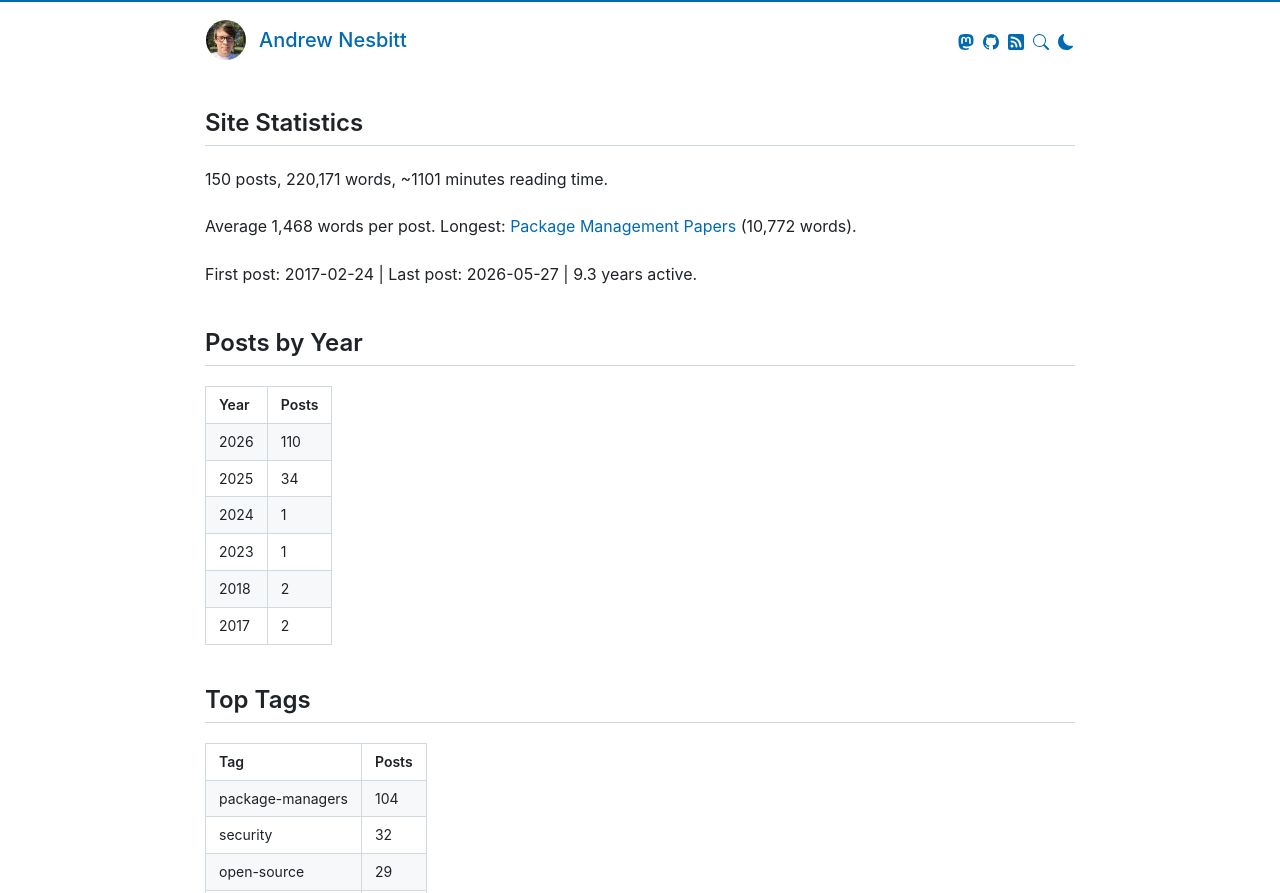
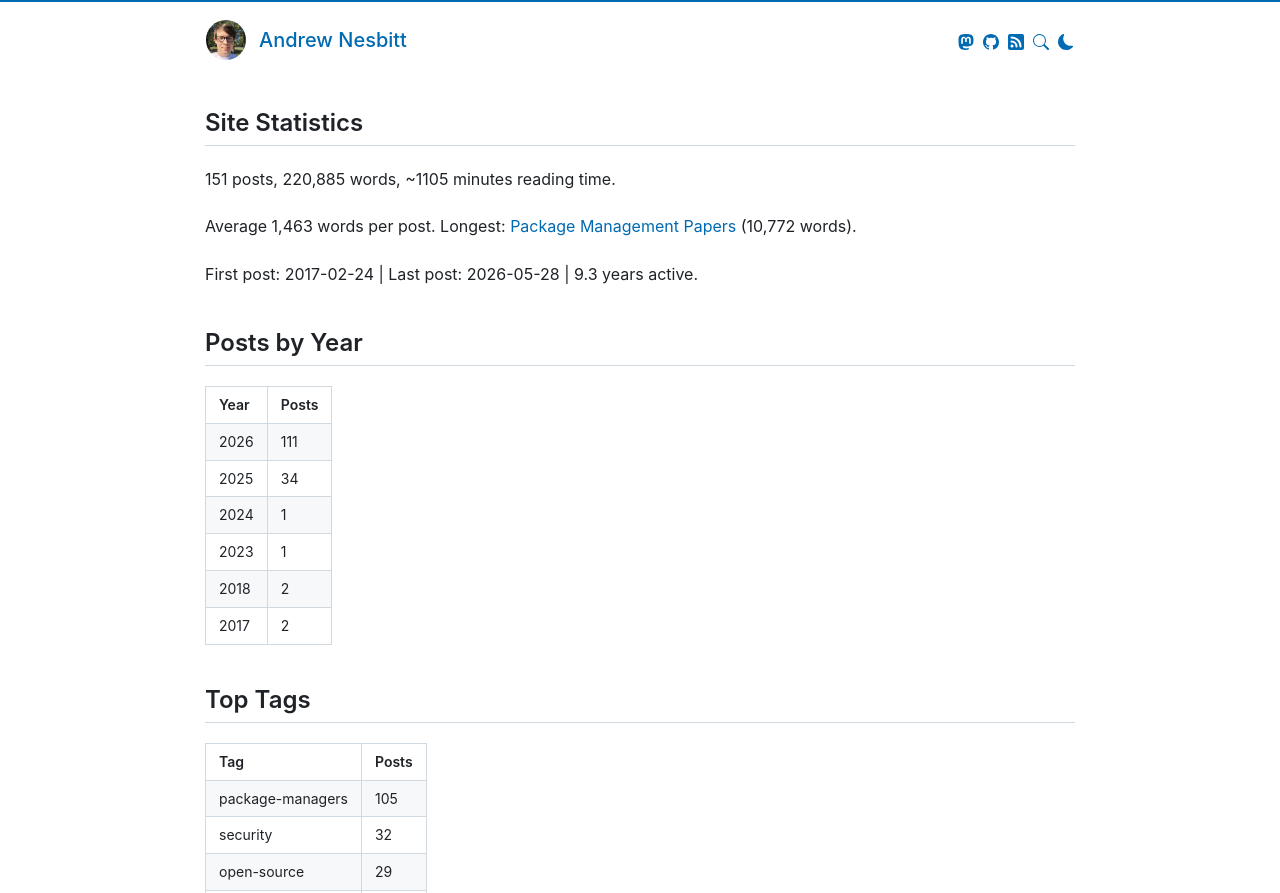
Before and after one commit to andrew/nesbitt.io, a Jekyll site: the page built from stats.html, in a window 1280 px wide. Shown: the top 893 px of the page. Built offline with Jekyll 4.4.1, drawn with Linux system fonts in a browser that asks for light colours; comment, search, counter and statistics services are not loaded.

Commit message:
Update composer dependency policies post with latest package count

```diff
--- a/_data/stats.json
+++ b/_data/stats.json
@@ -1,9 +1,9 @@
 {
-  "generated_at": "2026-05-28T08:22:20Z",
-  "total_posts": 150,
-  "total_words": 220171,
-  "reading_minutes": 1101,
-  "average_words": 1468,
+  "generated_at": "2026-05-28T13:08:02Z",
+  "total_posts": 151,
+  "total_words": 220885,
+  "reading_minutes": 1105,
+  "average_words": 1463,
   "longest_post": {
     "title": "Package Management Papers",
     "url": "/2025/11/13/package-management-papers.html",
@@ -20,16 +20,16 @@
     "date": "2017-02-24"
   },
   "last_post": {
-    "title": "CHAOSS Metrics in 2026",
-    "url": "/2026/05/27/chaoss-metrics-in-2026.html",
-    "date": "2026-05-27"
+    "title": "Package managers that package package managers",
+    "url": "/2026/05/28/package-managers-that-package-package-managers.html",
+    "date": "2026-05-28"
   },
   "years_active": 9.3,
   "posts_per_month": 1.3,
   "posts_by_year": [
     {
       "year": 2026,
-      "count": 110
+      "count": 111
     },
     {
       "year": 2025,
@@ -55,7 +55,7 @@
   "posts_by_month": [
     {
       "month": "2026-05",
-      "count": 21
+      "count": 22
     },
     {
       "month": "2026-04",
@@ -107,14 +107,14 @@
     "monday": 23,
     "tuesday": 21,
     "wednesday": 21,
-    "thursday": 24,
+    "thursday": 25,
     "friday": 24,
     "saturday": 19
   },
   "tags": [
     {
       "name": "package-managers",
-      "count": 104
+      "count": 105
     },
     {
       "name": "security",
```
Also changed, not shown: _posts/2026-05-29-composer-dependency-policies.md (+1 -1 lines).
